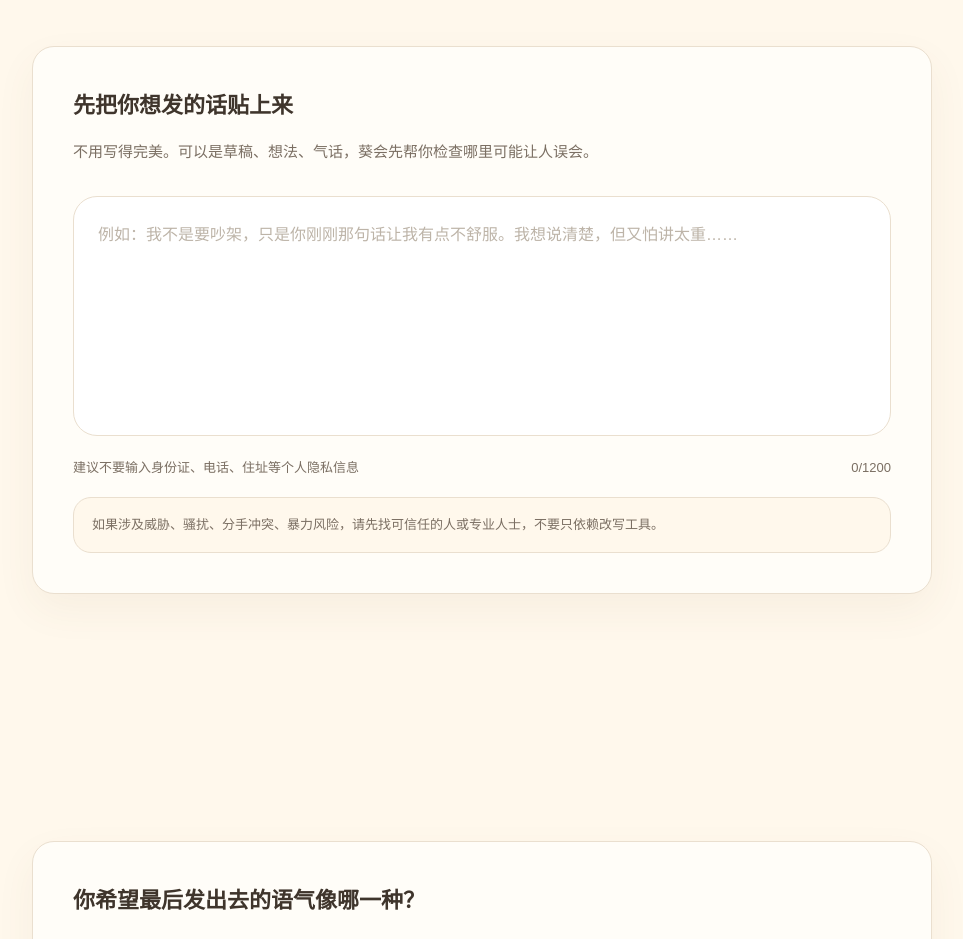
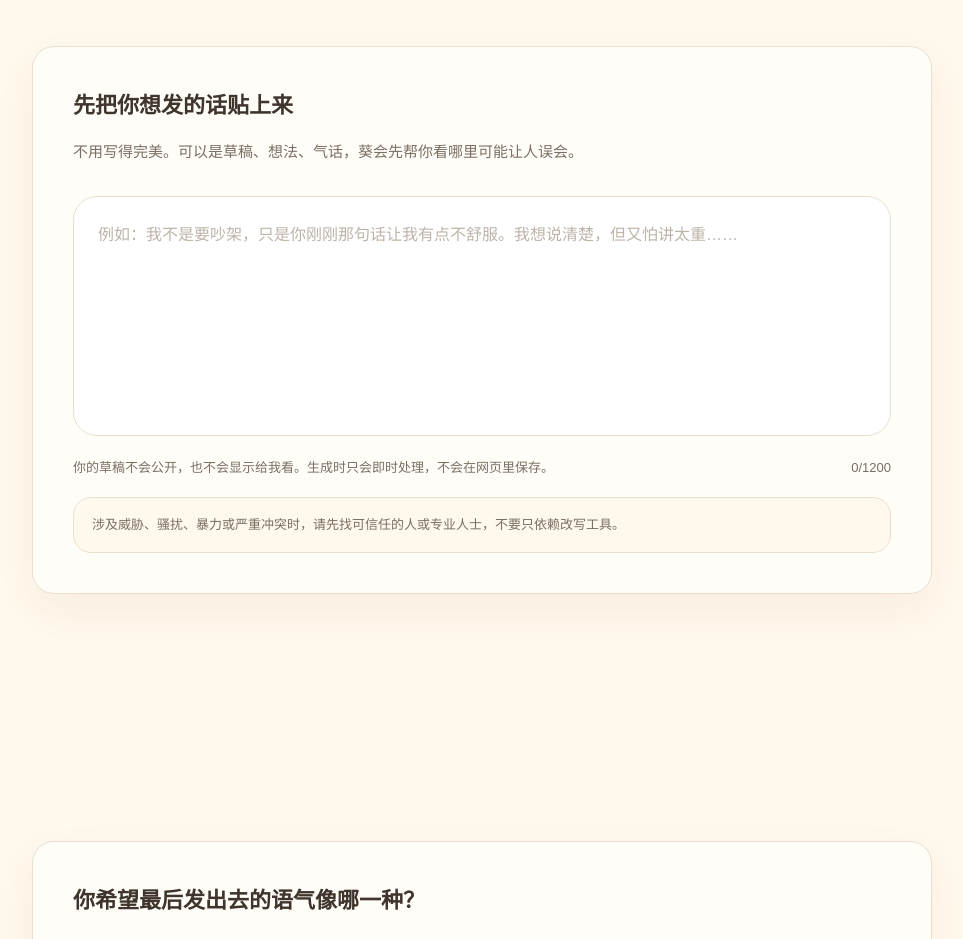
Before and after one commit to jiukwaii/kuiletter, a website: page index.html in a window 1280 px wide. Shown: the part 1580-2519 px from the top of the page, without its empty margins (158-1121 px from the left). Drawn offline with Linux system fonts and the light colour scheme.

Commit message:
Add files via upload

```diff
--- a/index.html
+++ b/index.html
@@ -43,15 +43,15 @@
 <div class="panel">
 <div class="section-heading">
 <h2>先把你想发的话贴上来</h2>
-<p>不用写得完美。可以是草稿、想法、气话，葵会先帮你检查哪里可能让人误会。</p>
+<p>不用写得完美。可以是草稿、想法、气话，葵会先帮你看哪里可能让人误会。</p>
 </div>
 <textarea id="rawInput" maxlength="1200" placeholder="例如：我不是要吵架，只是你刚刚那句话让我有点不舒服。我想说清楚，但又怕讲太重……"></textarea>
 <div class="input-meta">
-<span>建议不要输入身份证、电话、住址等个人隐私信息</span>
+<span>你的草稿不会公开，也不会显示给我看。生成时只会即时处理，不会在网页里保存。</span>
 <span><span id="charCount">0</span>/1200</span>
 </div>
 <div class="safety-note">
-            如果涉及威胁、骚扰、分手冲突、暴力风险，请先找可信任的人或专业人士，不要只依赖改写工具。
+            涉及威胁、骚扰、暴力或严重冲突时，请先找可信任的人或专业人士，不要只依赖改写工具。
           </div>
 </div>
 </section>
```
